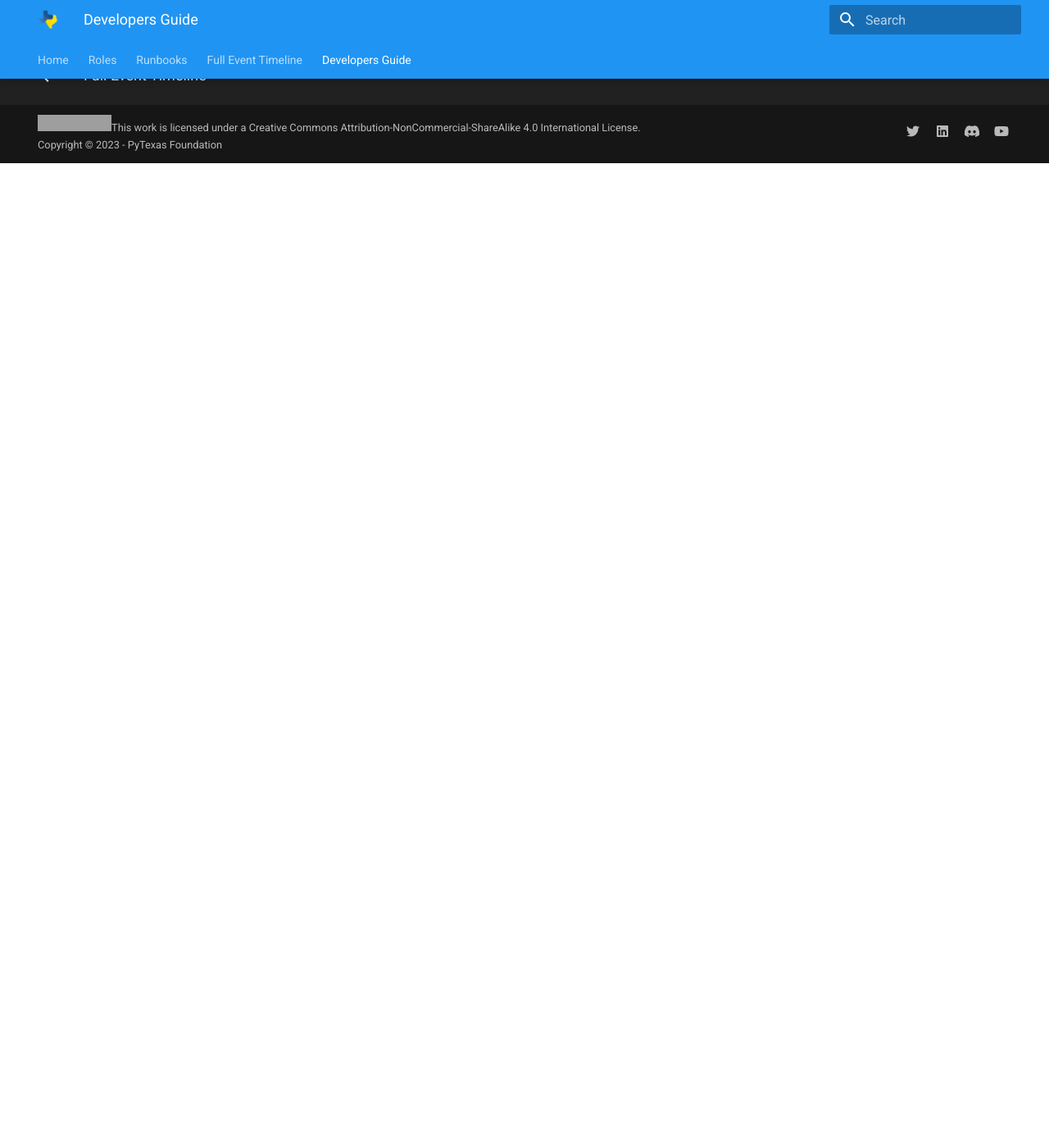
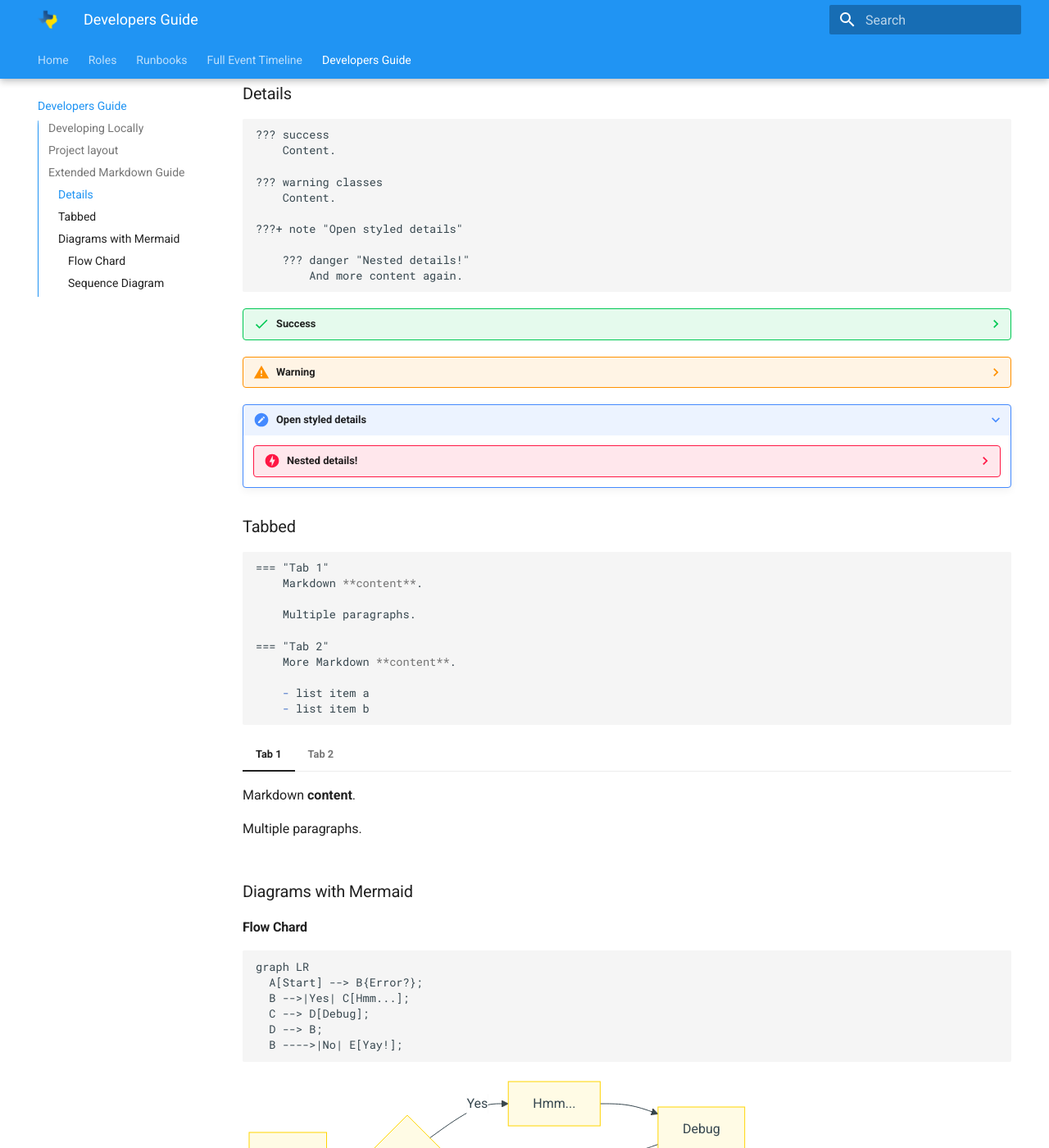
Before and after one commit to pytexas/runbooks, an MkDocs documentation site: the page built from docs/dev.md, in a window 1280 px wide and 1400 px high, scrolled down 1201 px. Shown: the whole window at 82% size. Built offline with MkDocs 1.6.1 and Material for MkDocs 9.7.7, drawn with Linux system fonts in a browser that asks for light colours; some of the changed text lies outside the part shown; grey boxes are pictures that could not be loaded.

Commit message:
adding markdown extensions

````diff
--- a/docs/dev.md
+++ b/docs/dev.md
@@ -47,3 +47,110 @@ baseline for your operations feel free to fork!
         partials/     # Customer overrides of the theme
             copyright.html # Added the Create Commons footer
     requirements.txt  # Python package requirements to build and dev this guide
+
+## Extended Markdown Guide
+This guide uses a few `pymdownx` extensions to render various
+web elemnts.
+
+### Details
+
+```markdown
+??? success
+    Content.
+
+??? warning classes
+    Content.
+
+???+ note "Open styled details"
+
+    ??? danger "Nested details!"
+        And more content again.
+```
+
+??? success
+    Content.
+
+??? warning classes
+    Content.
+
+???+ note "Open styled details"
+
+    ??? danger "Nested details!"
+        And more content again.
+
+
+### Tabbed
+
+```markdown
+=== "Tab 1"
+    Markdown **content**.
+
+    Multiple paragraphs.
+
+=== "Tab 2"
+    More Markdown **content**.
+
+    - list item a
+    - list item b
+```
+
+=== "Tab 1"
+    Markdown **content**.
+
+    Multiple paragraphs.
+
+=== "Tab 2"
+    More Markdown **content**.
+
+    - list item a
+    - list item b
+
+### Diagrams with Mermaid
+
+#### Flow Chard
+```markdown
+graph LR
+  A[Start] --> B{Error?};
+  B -->|Yes| C[Hmm...];
+  C --> D[Debug];
+  D --> B;
+  B ---->|No| E[Yay!];
+```
+
+```mermaid
+graph LR
+  A[Start] --> B{Error?};
+  B -->|Yes| C[Hmm...];
+  C --> D[Debug];
+  D --> B;
+  B ---->|No| E[Yay!];
+```
+
+#### Sequence Diagram
+
+```markdown
+sequenceDiagram
+  autonumber
+  Alice->>John: Hello John, how are you?
+  loop Healthcheck
+      John->>John: Fight against hypochondria
+  end
+  Note right of John: Rational thoughts!
+  John-->>Alice: Great!
+  John->>Bob: How about you?
+  Bob-->>John: Jolly good!
+```
+
+
+``` mermaid
+sequenceDiagram
+  autonumber
+  Alice->>John: Hello John, how are you?
+  loop Healthcheck
+      John->>John: Fight against hypochondria
+  end
+  Note right of John: Rational thoughts!
+  John-->>Alice: Great!
+  John->>Bob: How about you?
+  Bob-->>John: Jolly good!
+```
--- a/mkdocs.yml
+++ b/mkdocs.yml
@@ -14,6 +14,18 @@ theme:
     primary: blue
     accent: yellow
 copyright: Copyright &copy; 2023 - PyTexas Foundation
+
+markdown_extensions:
+  - pymdownx.superfences:
+      custom_fences:
+        - name: mermaid
+          class: mermaid
+          format: !!python/name:pymdownx.superfences.fence_code_format
+  - pymdownx.details
+  - pymdownx.tasklist:
+      custom_checkbox: true
+  - pymdownx.tabbed:
+      alternate_style: true
 
 nav:
   - Home: index.md
````
Also changed, not shown: other parts of docs/dev.md (+1 -1 lines).
